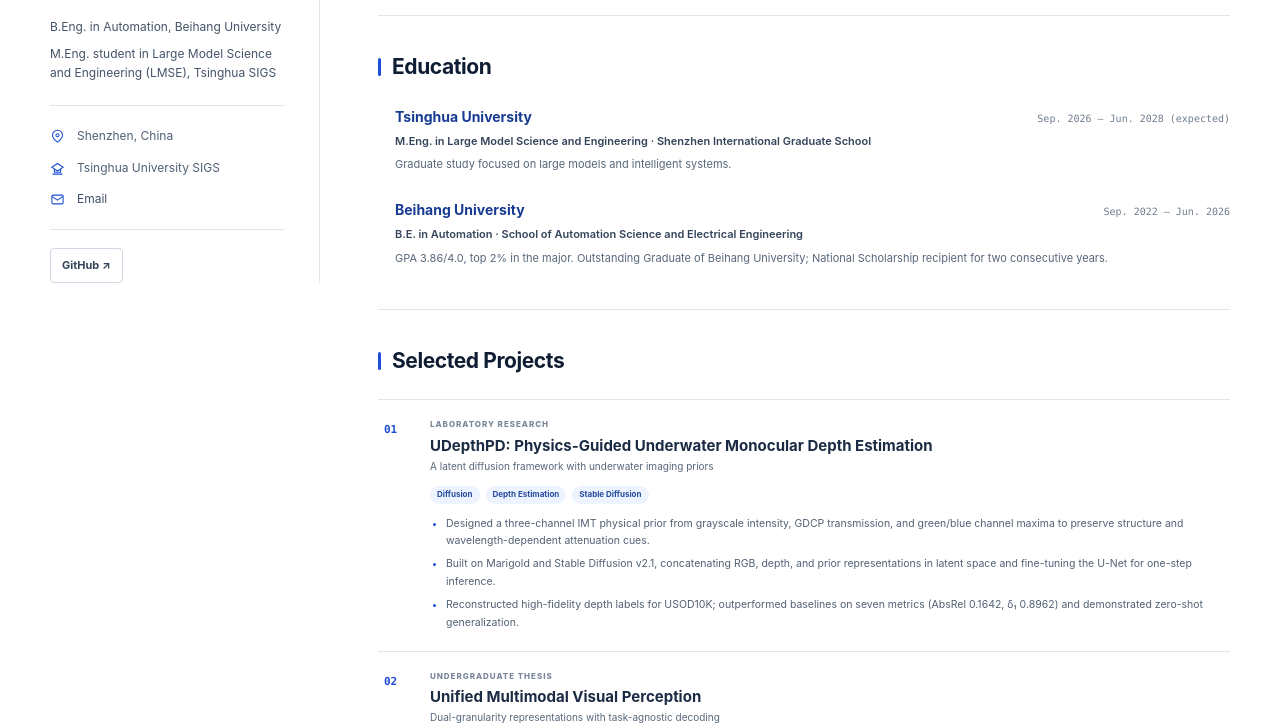
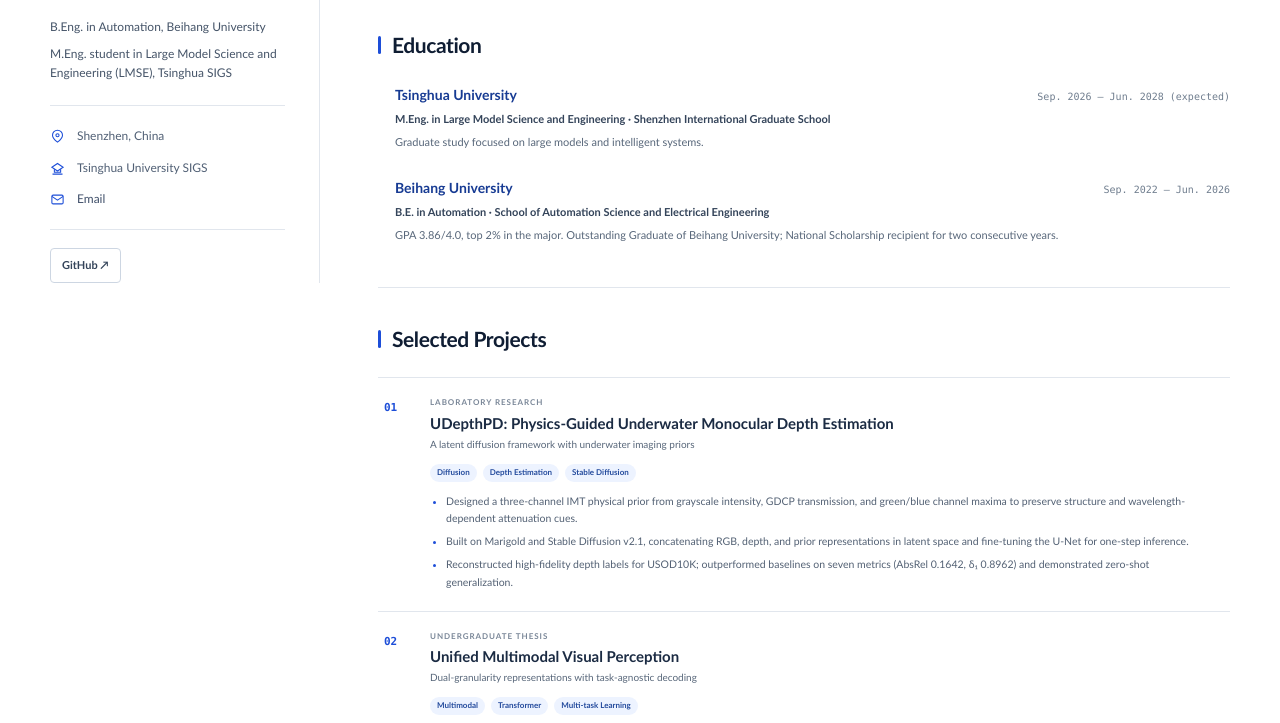
Before and after one commit to BaymaxTHU/BaymaxTHU.github.io, a plain HTML site: page site/index.html in a window 1280 px wide. Shown: the part 434-1157 px from the top of the page. Drawn offline with Linux system fonts and the light colour scheme.

Commit message:
Use Trebuchet font stack

```diff
--- a/site/assets/css/main.css
+++ b/site/assets/css/main.css
@@ -17,7 +17,7 @@ body {
   margin: 0;
   background: var(--paper);
   color: var(--ink);
-  font-family: Inter, ui-sans-serif, -apple-system, BlinkMacSystemFont, "Segoe UI", "PingFang SC", "Microsoft YaHei", sans-serif;
+  font-family: "Trebuchet MS", "PingFang SC", "Microsoft YaHei", Helvetica, Arial, sans-serif;
   font-size: 14px;
   line-height: 1.7;
   text-rendering: optimizeLegibility;
```
